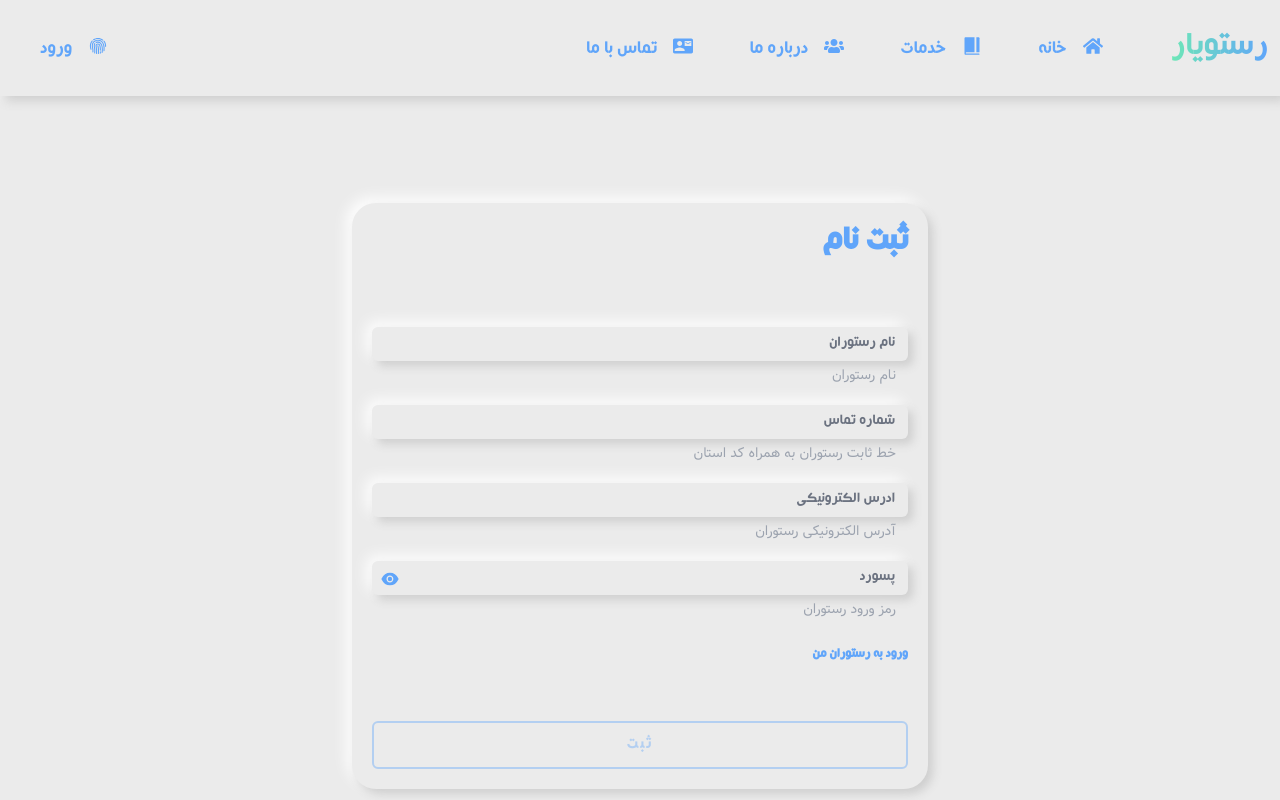
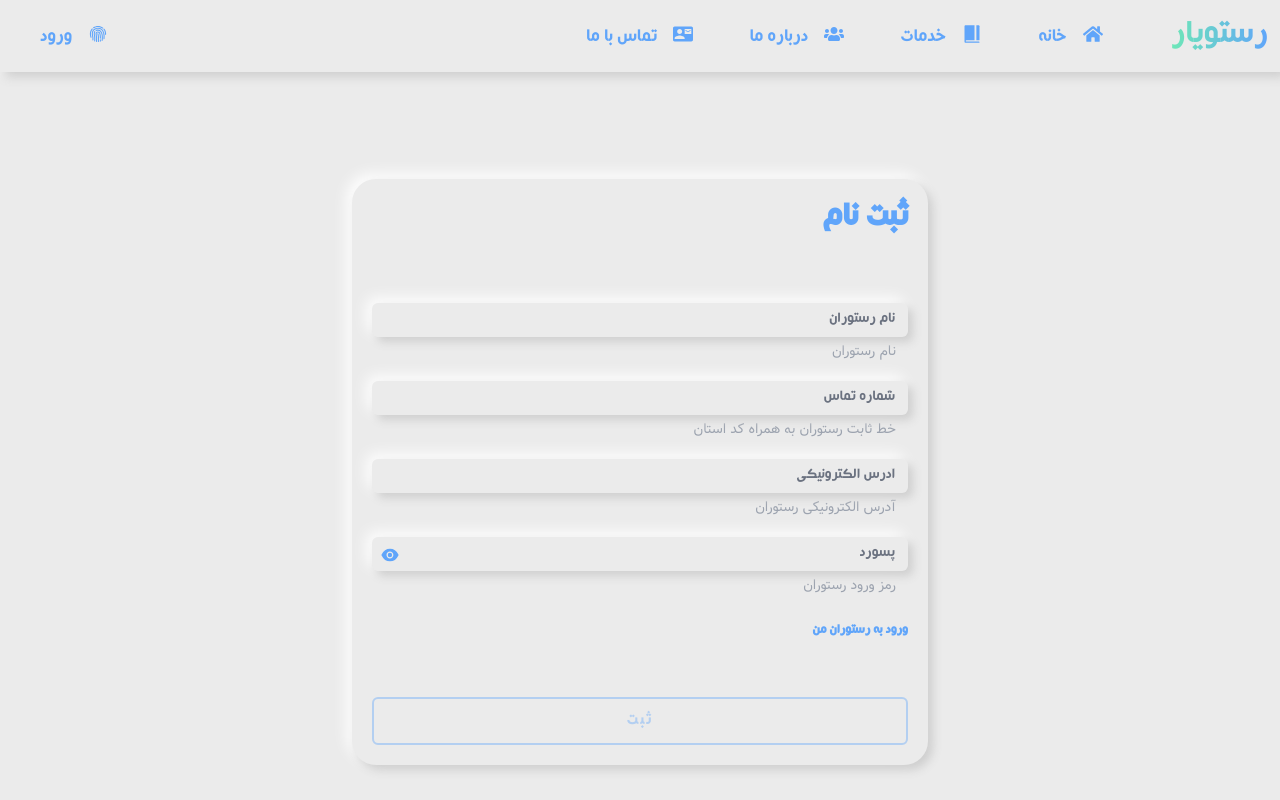
Before and after one commit to armin-bkh/restaurant-hamrah, a React (Create React App) app: page /signup in a window 1280 px wide. Shown: the top 800 px of the page. Built offline with nearby package versions, Linux system fonts and the light colour scheme; what react-toast-notifications would draw is missing.

Commit message:
debug input z-index

```diff
--- a/src/Components/Common/AuthInput/AuthInput.jsx
+++ b/src/Components/Common/AuthInput/AuthInput.jsx
@@ -15,7 +15,7 @@ const AuthInput = ({ type, formik, name, explain, ...rest }) => {
 
   return (
     <fieldset className={`flex flex-col mb-5`}>
-      <div className={`relative`} style={{ zIndex: "-1" }}>
+      <div className={`relative`}>
         <input
           ref={inputRef}
           name={name}
--- a/src/Components/MainHeader/MainHeader.jsx
+++ b/src/Components/MainHeader/MainHeader.jsx
@@ -74,7 +74,7 @@ const MainHeader = () => {
   }, [user]);
 
   return (
-    <header className={`py-5 px-3 bgLight boxShadow sticky top-0 z-0 w-full`}>
+    <header className={`py-2 px-3 bgLight boxShadow sticky top-0 z-0 w-full`}>
       <nav className={`flex items-center`}>
         <h1
           className={`Casablanca color-gradient text-xl md:text-2xl lg:text-4xl z-50 ml-10`}
```
Also changed, not shown: 1 other file (tests, documents, lock files or other folders).
